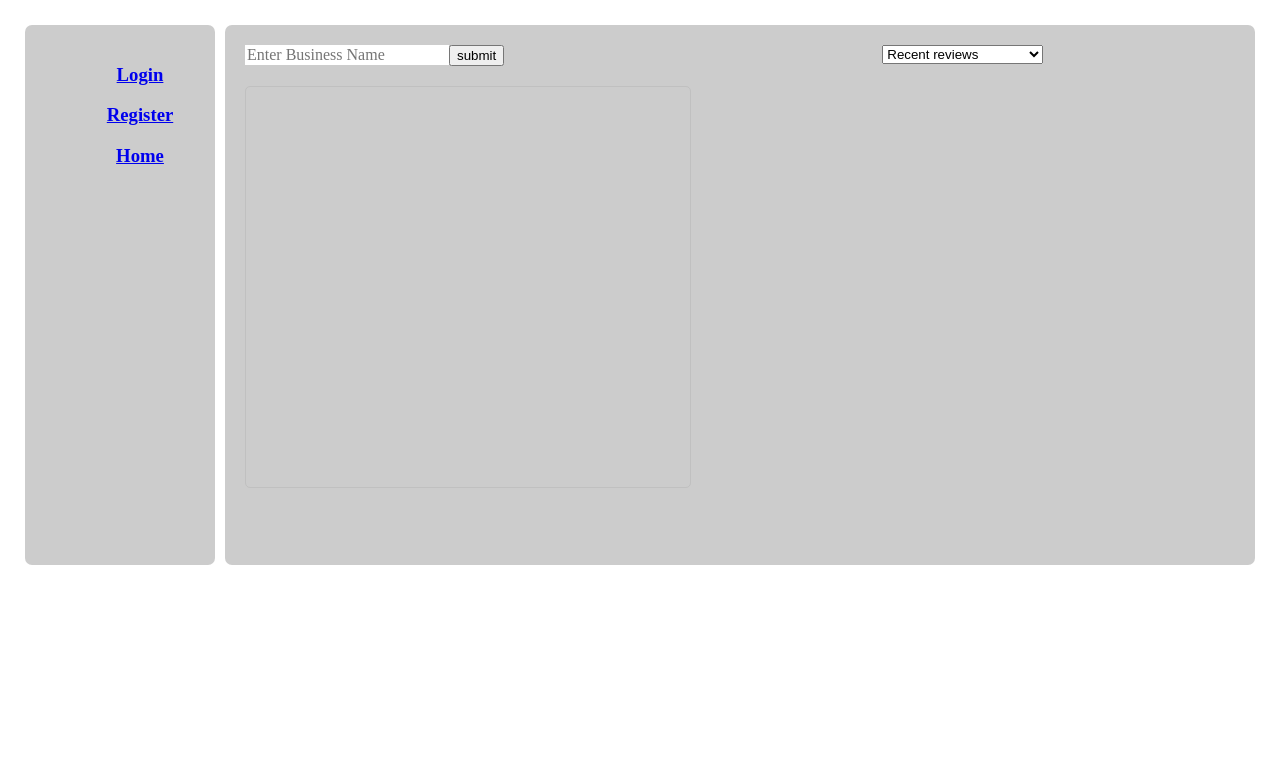
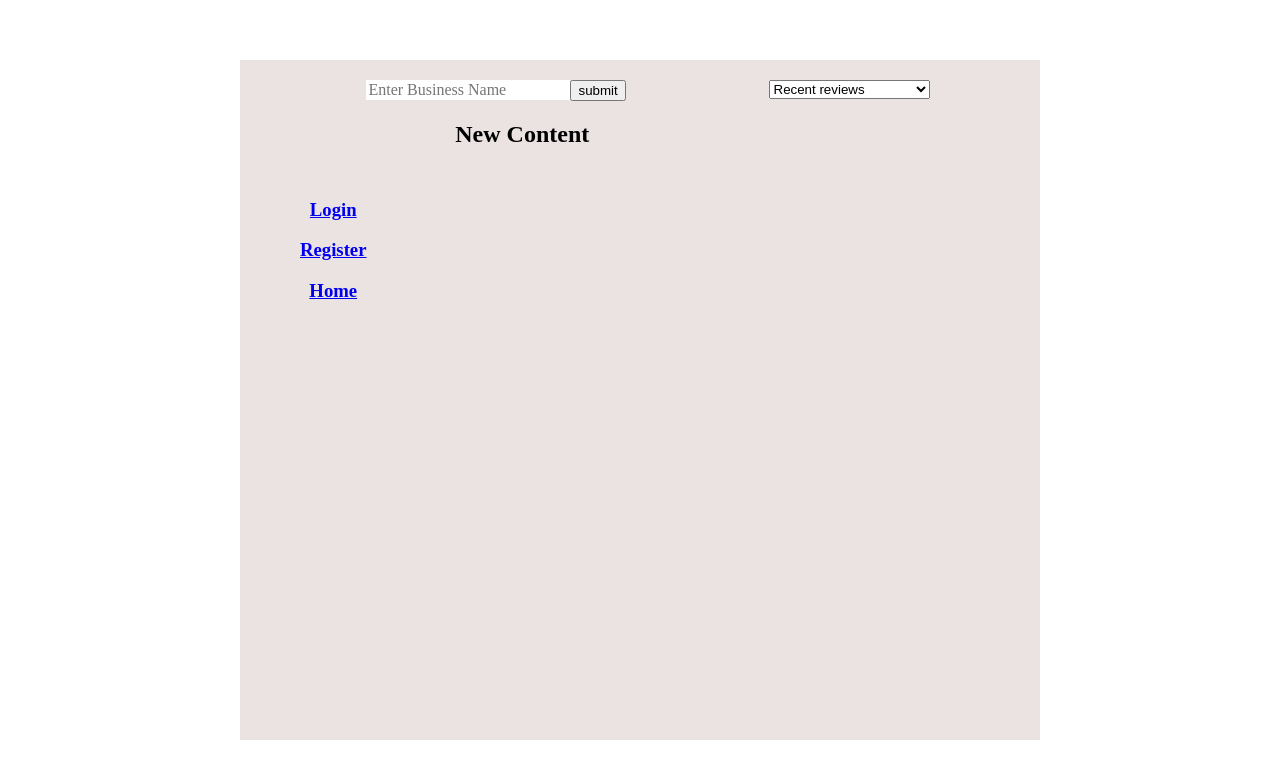
Before and after one commit to OlivierMedor/reviewIt, a website: page public/index.html at #/login in a window 1280 px wide. Drawn offline with nearby package versions, Linux system fonts and the light colour scheme; some packages are replaced by stand-ins of ours; no server answers.

Commit message:
added map background, fixed register, changed layout

```diff
--- a/public/css/styles.css
+++ b/public/css/styles.css
@@ -1,25 +1,24 @@
 
-body {
+html, body {
 	margin: 0px;
-
+	height: 100%;
+	width: 100%;
 }
-body > div{
-	display: flex;
-	flex-flow:  row wrap;
-	min-width: 800px;
+.ifHasBeenReviewedDiv{
+	max-height: 130px;
+	overflow-y: auto;
 }
 
 body > div > header,  nav, main, aside, footer {
-	background: #ccc;
 	border-radius: 7px;
-	margin: 5px;
 	padding: 20px;
 	text-align: center;
 }
 body > div > header {
 	order: 1;
-	height:  25px;
+	height:  2%;
 	flex: 0 1 100%;
+
 }
 
 body > div > nav {
@@ -31,7 +30,7 @@ body > div > main {
 	min-height: 400px;
 	flex: 1;
 }
-body > div > aside {
+/*body > div > aside {
 	order: 4;
 	flex: 0 1 200px;
 }
@@ -39,7 +38,7 @@ body > div > footer {
 	order: 5;
 	height: 25px;
 	flex: 0 1 100%;
-}
+}*/
 .container {
 	text-align: center;
 	padding-top:3%;
@@ -144,11 +143,20 @@ h3 img {
     max-height: 50px;
 }
 #map {
-    height: 400px;
-    margin: 20px 0;
-    border-radius: 5px;
-    border: 1px solid silver;
-
+  height: 100%;
+  width: 100%;
+}
+.bodyMainDiv {
+  background-color:rgba(216, 198, 198, 0.5);
+  display: flex;
+  flex-flow: row wrap;
+  min-width: 800px;
+  height: 85%;
+  position: absolute;
+  top: 50%;
+  left: 50%;
+  margin-right: -50%;
+  transform: translate(-50%, -50%)
 }
 
 .searchForm {
@@ -171,7 +179,6 @@ h3 img {
 /*.rating:not(:checked) > label:before {
     content: '★ ';
 }
-
 */
 .rating {
     overflow: hidden;
@@ -203,9 +210,6 @@ h3 img {
 }
 
 /* Just for the demo */
-body {
-    margin: 20px;
-}
 
 .asidecontent {
 	height: 550px;
@@ -214,14 +218,14 @@ body {
 
 }
 .searchDiv {
-	width: 45%;
+	width: 55%;
 	height: 500px;
 
 	float: left;
 
 }
 .resultsDiv {
-	width: 55%;
+	width: 45%;
 	height: 500px;
 
 	float: right;
@@ -234,3 +238,7 @@ body {
 .homePageSearchButton {
 	display: inherit;
 }
+.navDiv{
+  margin-top:100px;
+  float: left;
+}
--- a/public/index.html
+++ b/public/index.html
@@ -17,18 +17,20 @@
 </head>
 
 <body ng-app="rateIt" ng-controller="mainCtrl">
-	<div>
+	<div id="map"></div>
+
+	<div class="bodyMainDiv">
 		<!-- <header>Header</header> -->
-		<nav>
+		<!-- <nav>
 
 			<ul>
 
 					<h3><a href="/#/login">Login</a></h3>
 					<h3><a href="/#/register">Register</a></h3>
-					<h3><a href="/#/">Home</a></h3>
+					<h3><a href="#/home">Home</a></h3>
 
 		    </ul>
-	    </nav>
+	    </nav> -->
 		<main><ng-view></ng-view>
 
 		</main>
--- a/public/js/controllers/app.js
+++ b/public/js/controllers/app.js
@@ -22,8 +22,7 @@ app.config(function($routeProvider){
   })
   .when('/', {
     templateUrl: 'templates/search-results.html',
-    controller: 'searchResultsCtrl',
-
+    controller: 'searchResultsCtrl'
   })
   .when('/register', {
     templateUrl: 'templates/register.html',
--- a/public/js/controllers/googleMapsCtrl.js
+++ b/public/js/controllers/googleMapsCtrl.js
@@ -7,6 +7,7 @@ app.controller('newPlaceCtrl', function($scope, Map, $routeParams, $location, $w
 
 
         dashboardService.getAllReviews().then(function(res){
+
 
 
             $scope.hasBeenReviewed = [];
@@ -120,8 +121,6 @@ app.controller('newPlaceCtrl', function($scope, Map, $routeParams, $location, $w
     }
     $scope.starsRating = function(str){
         $scope.newStarRating = str;
-        console.log($scope.newStarRating);
-
     }
 
     $scope.send = function() {
--- a/public/js/controllers/mainCtrl.js
+++ b/public/js/controllers/mainCtrl.js
@@ -1,11 +1,11 @@
 var app = angular.module('rateIt');
 
-app.controller('mainCtrl', function($scope, $location, LoginService){
+app.controller('mainCtrl', function($scope, Map, $location, LoginService){
 	$scope.clickRegister = function() {
 		LoginService.register($scope.username, $scope.password, $scope.email).then(function(data) {
+			$scope.login();
+			$scope.registerSuccessful = true;
 
-			$scope.registerSuccessful = true;
-			$location.path('dashboard/' + data.username);
 		}).catch(function(err) {
 
 			$scope.regError = true;
@@ -21,5 +21,5 @@ app.controller('mainCtrl', function($scope, $location, LoginService){
 		})
 	}
 
-
+Map.init();
 })
--- a/public/js/services/dashboardService.js
+++ b/public/js/services/dashboardService.js
@@ -49,7 +49,6 @@ app.service('dashboardService', function($http, $q, $location, $routeParams){
       method: 'GET',
       url: '/api/check-status'
     }).then(function(res){
-    console.log(res) ;
 
       	deferred.resolve(res.data);
 
--- a/public/js/services/googleMapsService.js
+++ b/public/js/services/googleMapsService.js
@@ -1,7 +1,7 @@
 var app = angular.module('rateIt');
 app.service('Map', function($q, $window) {
 
-    var map, places, marker;
+    var map, places, marker, marker1;
     var location;
 
     this.init = function() {
@@ -34,6 +34,11 @@ app.service('Map', function($q, $window) {
                 document.getElementById("map"), options
             );
             places = new google.maps.places.PlacesService(map);
+            marker1 = new google.maps.Marker({
+              position: location,
+              map: map,
+              title: 'You Are Here'
+          });
         });
 
 
--- a/public/templates/search-results.html
+++ b/public/templates/search-results.html
@@ -1,9 +1,23 @@
 <div class="searchDiv" ng-controller="newPlaceCtrl">
+	<div class="navDiv">
+
+
+			<ul>
+
+					<h3><a href="/#/login">Login</a></h3>
+					<h3><a href="/#/register">Register</a></h3>
+					<h3><a href="#/home">Home</a></h3>
+
+		    </ul>
+
+	</div>
 	<div ng-hide="formVar">
 
-		<div ng-show="ifHasBeenReviewed">
 
-			<h3>Reviews for {{place.name}}</h3><br>
+
+		<div class="ifHasBeenReviewedDiv" ng-show="ifHasBeenReviewed">
+
+			<h3>Reviews for {{place.name}}</h3>
 
 			<h4 ng-repeat="reviews in hasBeenReviewed">
 			Title: {{reviews.title}}<br>
@@ -14,29 +28,36 @@
 
 		</div>
 
-		<div ng-hide="ifHasBeenReviewed"><h3>{{place.name}} has not been reviewed yet, do you want to be the first? </h3></div>
+		<div ng-hide="ifHasBeenReviewed">
+			<h3>{{place.name}} has not been reviewed yet, do you want to be the first? <br>
+				<a href="#/register">Register here </a>to be the first
+		</h3>
+	</div>
 
 	</div>
 
 <form ><input ng-show="formVar" id="pac-input" ng-model="homepageSearchField" class="searchFormInput" type="text" placeholder="Enter Business Name" name="firstname">
 
 </form><button ng-show="formVar" class="homePageSearchButton" ng-click="search()">submit</button>
-<div id="map"></div>
 
 
-    <div id="map-canvas"></div>
+    <div>
+		<H2>New Content</H2>
+	</div>
+
+
 
 </div>
 <div class="resultsDiv"><select ng-model="reviewsSorting" ng-change="reviewsSortingFunction()" class="searchForm"><option ng-repeat="items in selectDisplayOfReviews" >{{items}}</option></select>
 <div class="selectReviewsDiv">
-	<p ng-hide="mostRecentResults" ng-repeat="item in allReviews.reverse() | limitTo: 4">
+	<p ng-hide="mostRecentResults" ng-repeat="item in allReviews.reverse() | limitTo: 5">
 		Title: {{item.title}}<br>
 		Place: {{item.companyName}}<br>
 		Address: {{item.address}}<br>
 		Review: {{item.yourReview}}<br>
 		Stars: {{item.stars}}
 	</p>
-	<p ng-show="mostRecentResults" ng-repeat="item in allReviews.reverse() | orderBy: orderTo: true ">
+	<p ng-show="mostRecentResults" ng-repeat="item in allReviews.reverse() | limitTo: 5 | orderBy: orderTo: true ">
 		Title: {{item.title}}<br>
 		Place: {{item.companyName}}<br>
 		Address: {{item.address}}<br>
```
Also changed, not shown: public/templates/googleMapsView.html (+0 -2 lines), public/templates/login.html (+12 -0 lines), public/templates/register.html (+10 -0 lines), server.js (+4 -5 lines).
